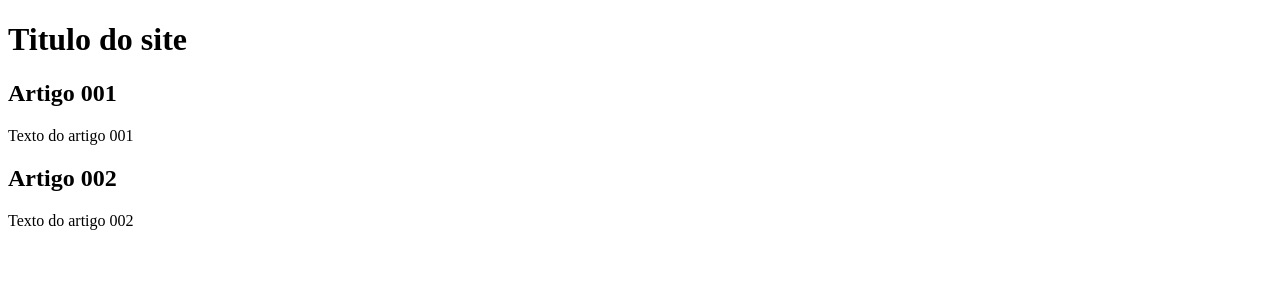
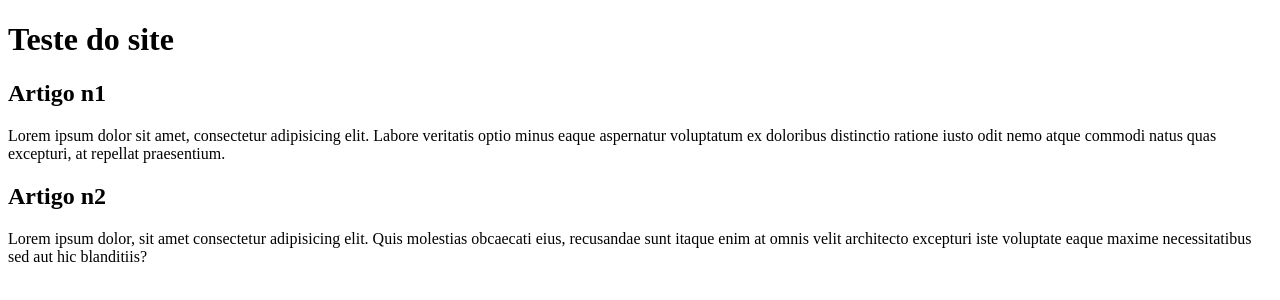
Before and after one commit to CatarinaCarvalhoLopes/Projeto-De-Site-com-Github, a plain HTML site: page index.html in a window 1280 px wide. Drawn offline with Linux system fonts and the light colour scheme.

Commit message:
Comecei a escrever conteudo

```diff
--- a/index.html
+++ b/index.html
@@ -3,20 +3,20 @@
 <head>
     <meta charset="UTF-8">
     <meta name="viewport" content="width=device-width, initial-scale=1.0">
-    <title>Titulo do site</title>
+    <title>Teste de site</title>
 </head>
 <body>
     <main>
         <header>
-            <h1>Titulo do site</h1>
+            <h1>Teste do site</h1>
         </header>
         <article>
-            <h2>Artigo 001</h2>
-            <p>Texto do artigo 001</p>
+            <h2>Artigo n1</h2>
+            <p>Lorem ipsum dolor sit amet, consectetur adipisicing elit. Labore veritatis optio minus eaque aspernatur voluptatum ex doloribus distinctio ratione iusto odit nemo atque commodi natus quas excepturi, at repellat praesentium.</p>
         </article>
         <article>
-            <h2>Artigo 002</h2>
-            <p>Texto do artigo 002</p>
+            <h2>Artigo n2</h2>
+            <p>Lorem ipsum dolor, sit amet consectetur adipisicing elit. Quis molestias obcaecati eius, recusandae sunt itaque enim at omnis velit architecto excepturi iste voluptate eaque maxime necessitatibus sed aut hic blanditiis?</p>
         </article>
     </main>
 </body>
```
